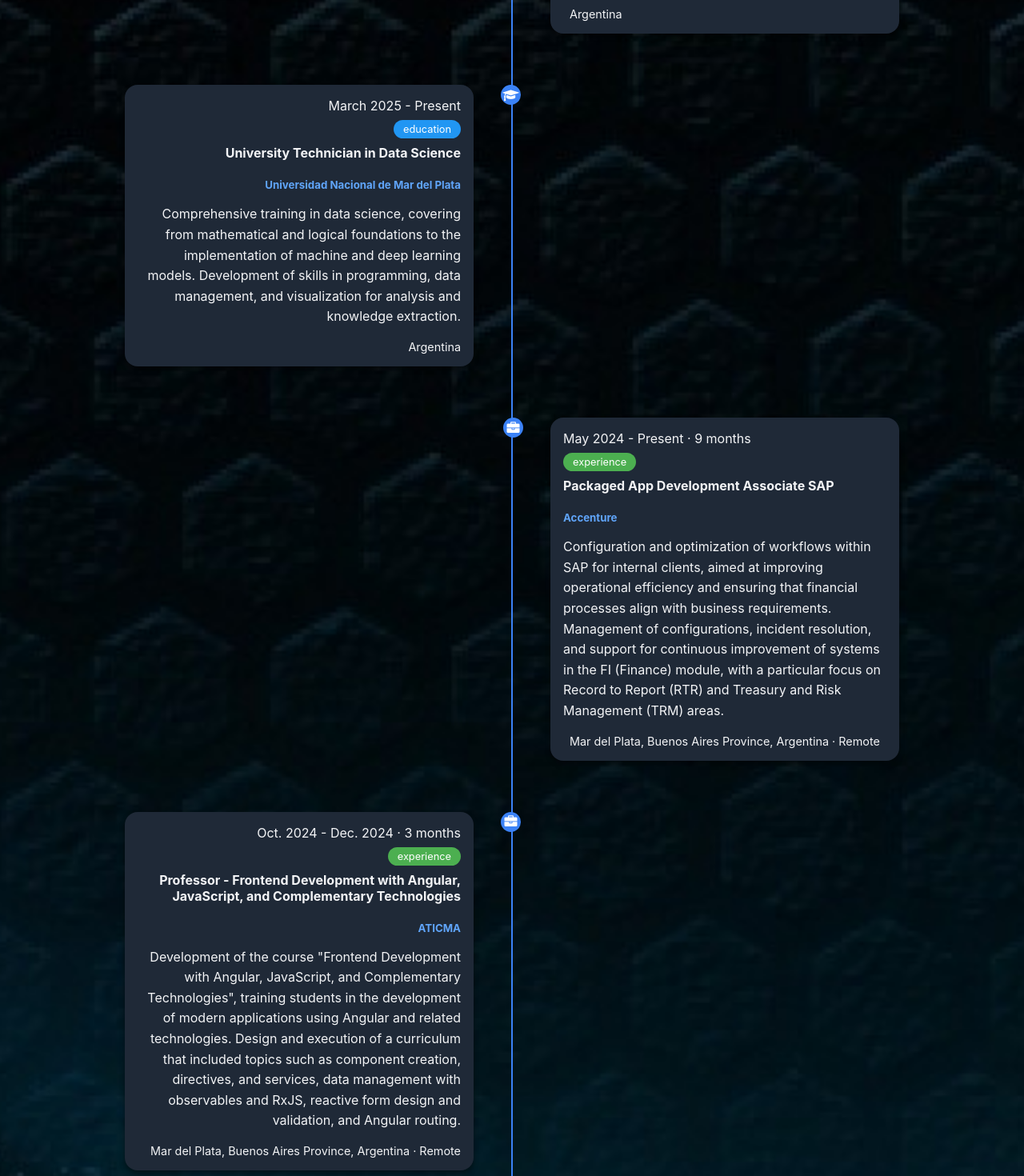
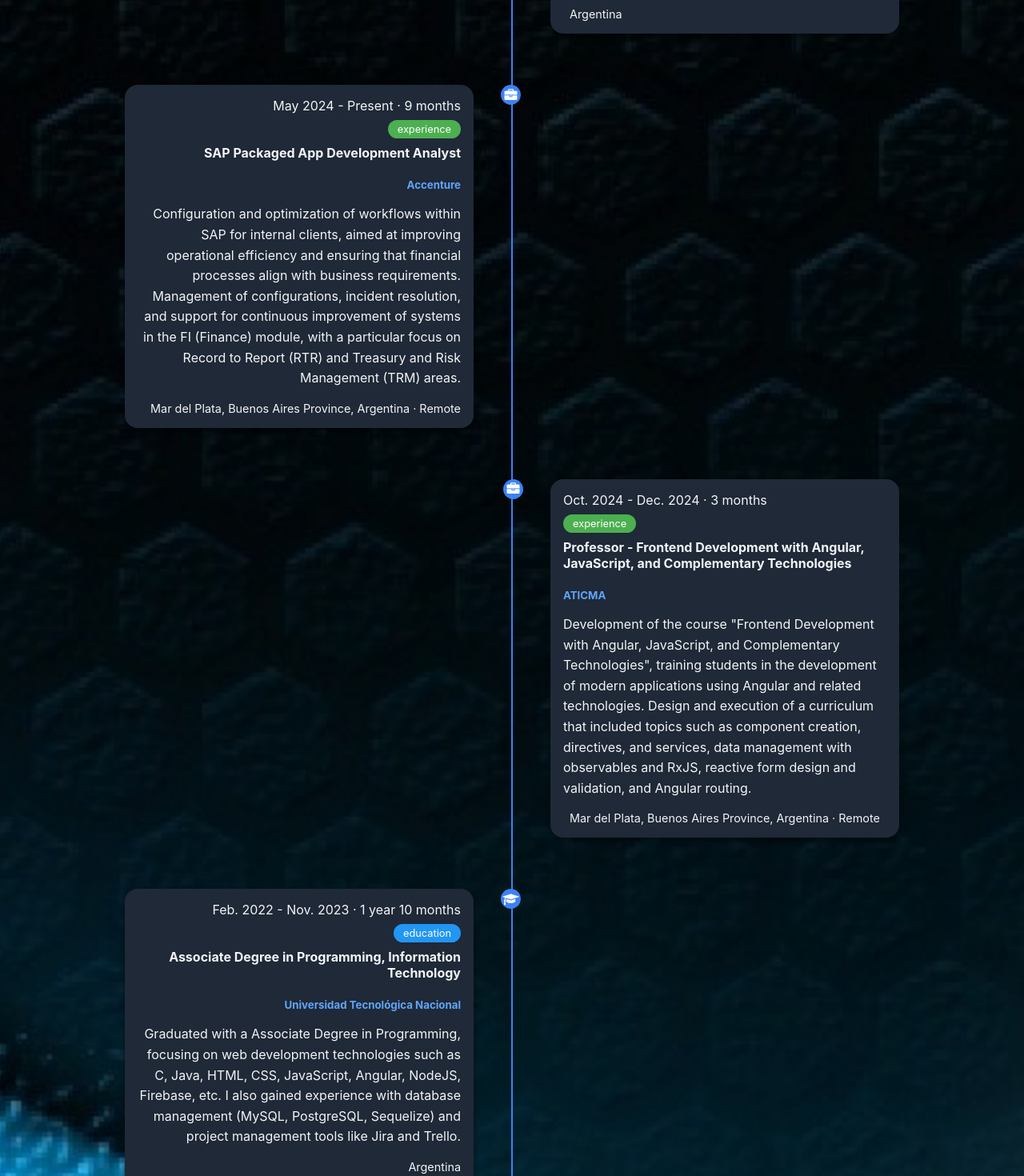
Before and after one commit to maru33luc/Portfolio-Ang19, an Angular app: page /about in a window 1280 px wide. Shown: the part 1020-2490 px from the top of the page at 80% size. Built offline with nearby package versions, Linux system fonts and the light colour scheme; a web font is replaced by a local one.

Commit message:
Update education and level career in about.component.ts

```diff
--- a/src/app/components/about/about.component.ts
+++ b/src/app/components/about/about.component.ts
@@ -52,19 +52,11 @@ export class AboutComponent {
         institution: "Universidad Tecnológica Nacional"
     },
     {
-        period: "March 2025 - Present",
-        description: "Comprehensive training in data science, covering from mathematical and logical foundations to the implementation of machine and deep learning models. Development of skills in programming, data management, and visualization for analysis and knowledge extraction.",
-        location: "Argentina",
-        type: "education",
-        degree: "University Technician in Data Science",
-        institution: "Universidad Nacional de Mar del Plata"
-    },
-    {
         period: 'May 2024 - Present · 9 months',
         description: 'Configuration and optimization of workflows within SAP for internal clients, aimed at improving operational efficiency and ensuring that financial processes align with business requirements. Management of configurations, incident resolution, and support for continuous improvement of systems in the FI (Finance) module, with a particular focus on Record to Report (RTR) and Treasury and Risk Management (TRM) areas.',
         location: 'Mar del Plata, Buenos Aires Province, Argentina · Remote',
         type: 'experience',
-        role: 'Packaged App Development Associate SAP',
+        role: 'SAP Packaged App Development Analyst',
         company: 'Accenture'
     },
     {
@@ -77,10 +69,10 @@ export class AboutComponent {
     },
     {
         period: 'Feb. 2022 - Nov. 2023 · 1 year 10 months',
-        description: 'Graduated with a degree in Technological Programming, focusing on web development technologies such as C, Java, HTML, CSS, JavaScript, Angular, NodeJS, Firebase, etc. I also gained experience with database management (MySQL, PostgreSQL, Sequelize) and project management tools like Jira and Trello.',
+        description: 'Graduated with a Associate Degree in Programming, focusing on web development technologies such as C, Java, HTML, CSS, JavaScript, Angular, NodeJS, Firebase, etc. I also gained experience with database management (MySQL, PostgreSQL, Sequelize) and project management tools like Jira and Trello.',
         location: 'Argentina',
         type: 'education',
-        degree: 'University Technician in Programming, Information Technology',
+        degree: 'Associate Degree in Programming, Information Technology',
         institution: 'Universidad Tecnológica Nacional'
     },
     {
```
